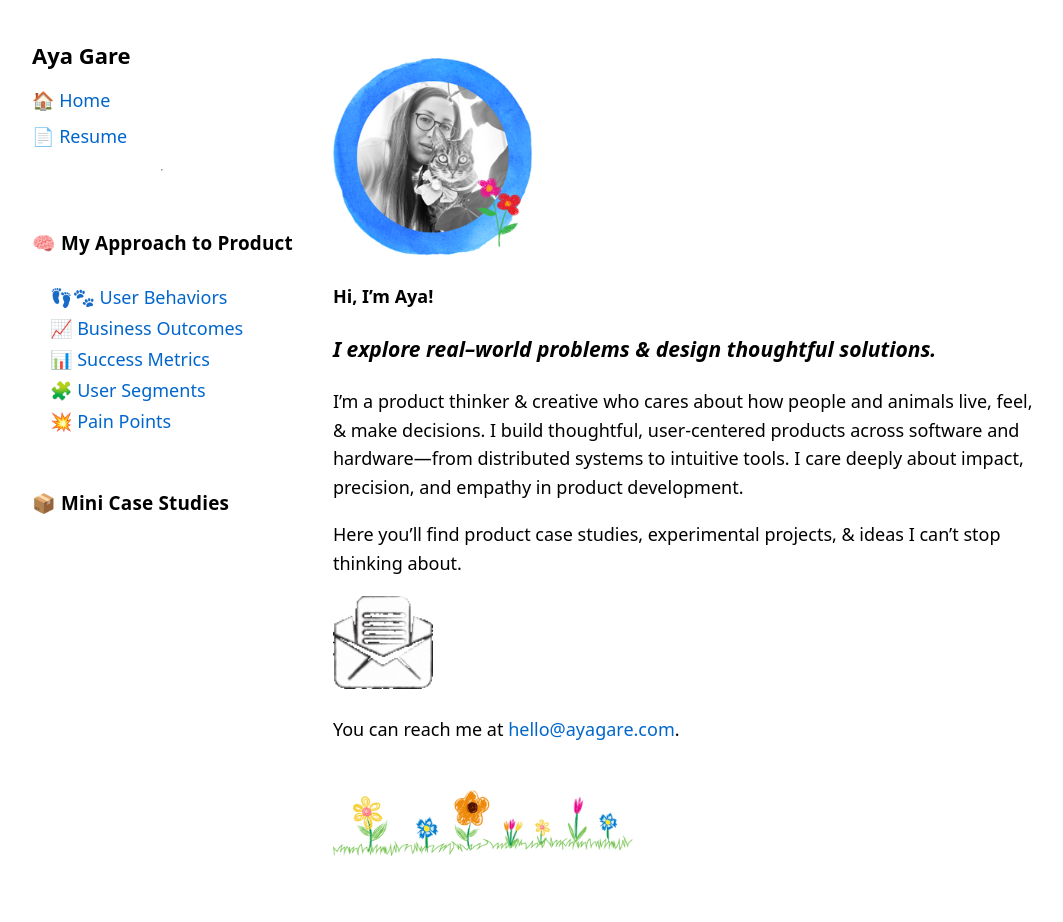
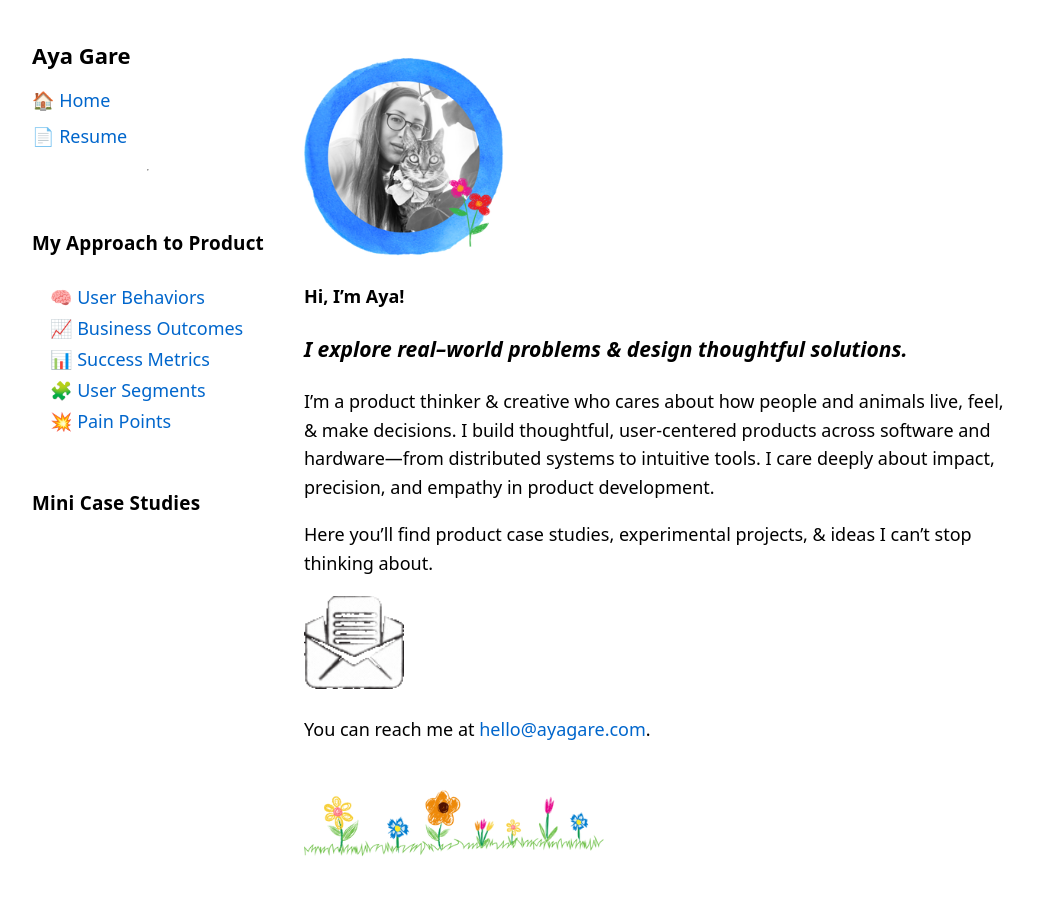
Before and after one commit to luxinflore/luxinflore.github.io, a Jekyll site: the page built from index.md, in a window 1280 px wide. Shown: the whole page, without its empty margins (8-1071 px from the left). Built offline with Jekyll 4.4.1, drawn with Linux system fonts in a browser that asks for light colours.

Commit message:
Condense nav bar

```diff
--- a/_includes/nav.html
+++ b/_includes/nav.html
@@ -9,19 +9,16 @@
     <a class="cat-hover-link" href="/">🏠 Home</a>
 	<!-- <a class="cat-hover-link" href="/pigeons">🐦 Pigeons</a> -->
     <a class="cat-hover-link" href="/resume">📄 Resume</a>
-
     <hr>
-
-    <h3>🧠 My Approach to Product</h3>
+    <h3>My Approach to Product</h3>
     <ul class="nav-sublist">
-      <li><a class="cat-hover-link" href="/user-behaviors">👣🐾 User Behaviors</a></li>
+      <li><a class="cat-hover-link" href="/user-behaviors">🧠 User Behaviors</a></li>
       <li><a class="cat-hover-link" href="/business-outcomes">📈 Business Outcomes</a></li>
       <li><a class="cat-hover-link" href="/success-metrics">📊 Success Metrics</a></li>
       <li><a class="cat-hover-link" href="/user-segments">🧩 User Segments</a></li>
       <li><a class="cat-hover-link" href="/pain-points">💥 Pain Points</a></li>
     </ul>
-
-    <h3>📦 Mini Case Studies</h3>
+    <h3>Mini Case Studies</h3>
     <ul class="nav-sublist">
       <!-- Add more as needed -->
     </ul>
```
